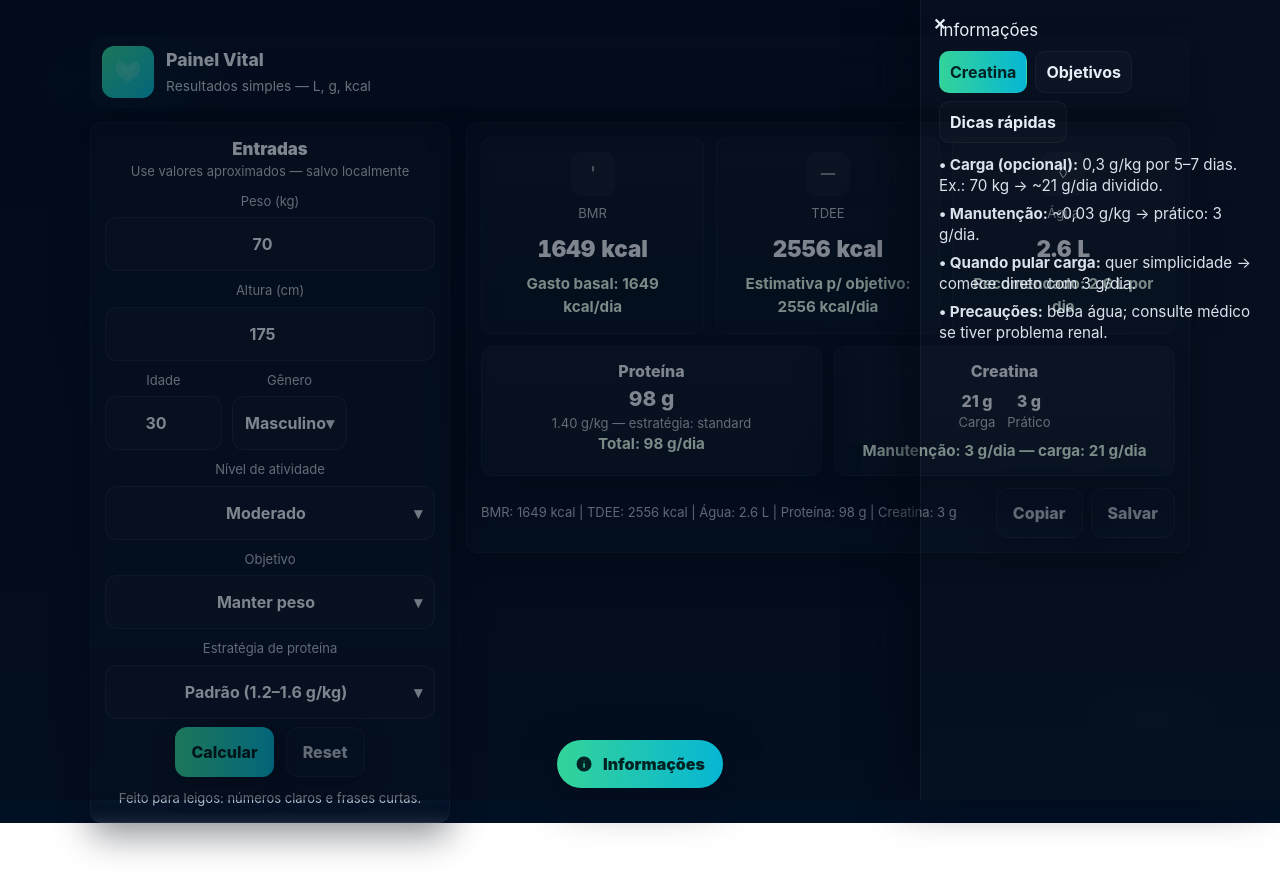
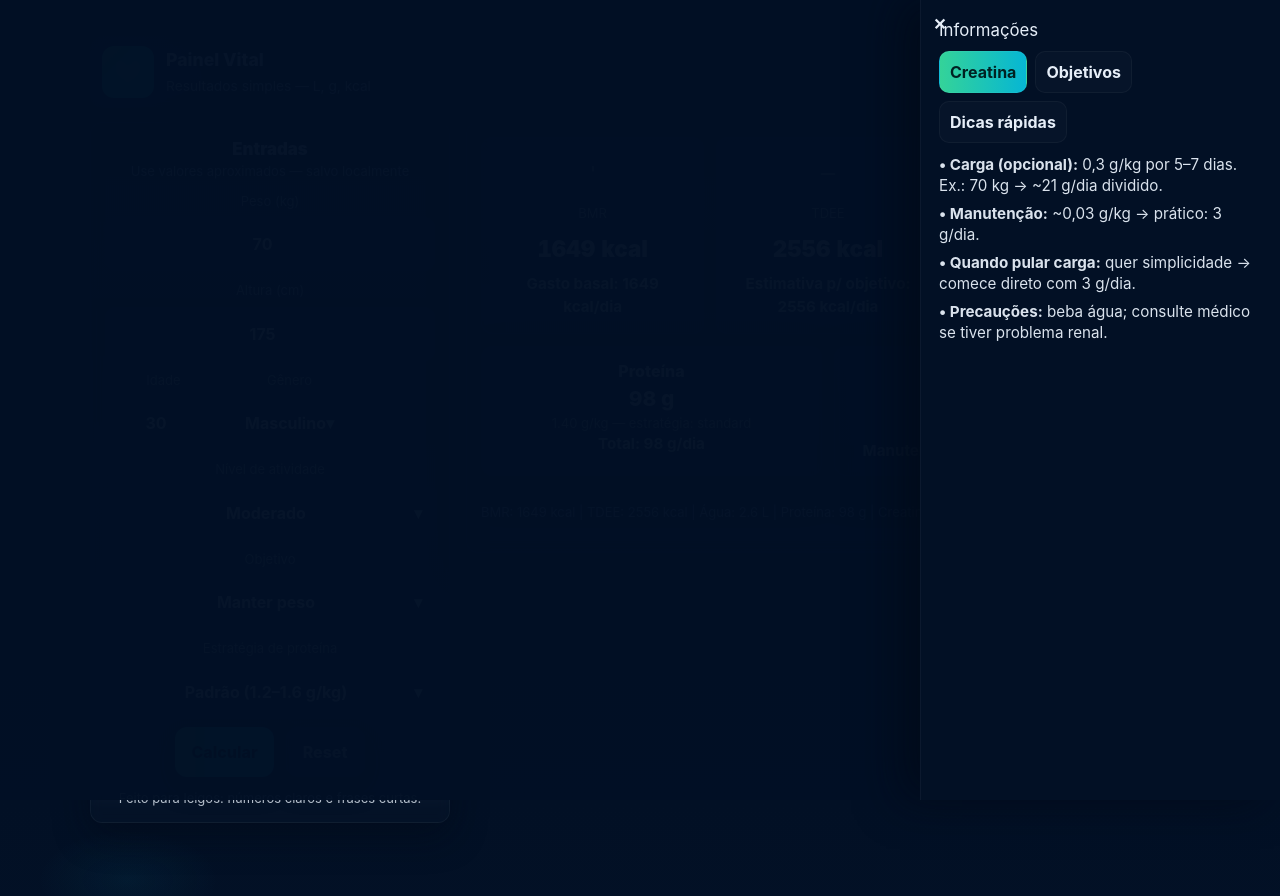
Before and after one commit to devcecel/painel-vital, a plain HTML site: page index.html in a window 1280 px wide. Both pictures are taken after a click on the button "Informações". Before the commit the page ends 823 px from the top, so only its background shows below. Drawn offline with nearby package versions, Linux system fonts and the light colour scheme.

Commit message:
Update index.html

```diff
--- a/index.html
+++ b/index.html
@@ -19,28 +19,27 @@
       linear-gradient(180deg,#021025 0%, #06152b 100%);
     color:#e6eef8; -webkit-font-smoothing:antialiased; box-sizing:border-box;
     padding-top: calc(env(safe-area-inset-top, 20px) + 36px);
-    padding-bottom: calc(env(safe-area-inset-bottom, 12px) + 12px);
     padding-left: 16px; padding-right: 16px; display:flex; align-items:flex-start; justify-content:center;
+    /* when drawer open we add .drawer-open to body to hide the fixed button */
   }
 
-  .wrap{width:100%; max-width:1100px; margin:0 auto; /* sem padding-bottom aqui - botão fora */ }
+  /* give large bottom padding so content never gets covered by fixed button */
+  .wrap{width:100%; max-width:1100px; margin:0 auto; padding-bottom:140px;}
 
   /* header */
-  .topbar{
-    display:flex; gap:12px; align-items:center; position:sticky; top:calc(env(safe-area-inset-top,20px)+8px); z-index:90;
+  .topbar{display:flex; gap:12px; align-items:center; position:sticky; top:calc(env(safe-area-inset-top,20px)+8px); z-index:90;
     background:linear-gradient(180deg, rgba(255,255,255,0.02), rgba(255,255,255,0.01));
-    padding:10px 12px; border-radius:12px; box-shadow:0 10px 30px rgba(2,8,20,0.45); backdrop-filter:blur(6px); margin-bottom:14px;
-  }
+    padding:10px 12px; border-radius:12px; box-shadow:0 10px 30px rgba(2,8,20,0.45); backdrop-filter:blur(6px); margin-bottom:14px;}
   .logo{width:52px;height:52px;border-radius:12px;display:flex;align-items:center;justify-content:center;background:linear-gradient(135deg,var(--accent),var(--accent-2));}
   .title{font-weight:800;font-size:1.1rem;}
   .subtitle{color:rgba(230,238,248,0.82);font-size:0.86rem;margin-top:2px;}
 
-  /* layout */
+  /* layout/cards */
   .grid-main{display:grid;grid-template-columns:1fr;gap:16px;align-items:start;}
   @media(min-width:980px){ .grid-main{grid-template-columns:360px 1fr;} }
   .card{background:linear-gradient(180deg, rgba(255,255,255,0.02), rgba(255,255,255,0.01));border-radius:12px;padding:14px;border:1px solid rgba(255,255,255,0.04);box-shadow:0 12px 36px rgba(2,8,20,0.45);backdrop-filter:blur(6px);}
 
-  /* inputs */
+  /* input styling */
   .input-panel label{display:block;text-align:center;color:var(--muted);margin-bottom:6px;font-size:13px;}
   .input-panel input{width:100%;padding:14px 12px;border-radius:12px;background:rgba(255,255,255,0.02);color:#e6eef8;border:1px solid rgba(255,255,255,0.06);font-weight:700;font-size:16px;text-align:center;}
   .input-row{display:flex;gap:10px;}
@@ -73,10 +72,10 @@
   .custom-select.open .custom-options{display:block;}
   select.native-hidden{display:none !important;}
 
-  /* drawer / info menu */
-  .drawer-backdrop{position:fixed;inset:0;background:rgba(2,6,15,0.45);display:none;z-index:9990;}
+  /* drawer/backdrop: now mostly opaque for readability */
+  .drawer-backdrop{position:fixed;inset:0;background:#021025;opacity:0.98;display:none;z-index:9990;} /* quase sólido */
   .drawer-backdrop.open{display:block;}
-  .drawer{position:fixed;right:0;top:0;height:100%;width:360px;max-width:92vw;background:linear-gradient(180deg,rgba(255,255,255,0.02),rgba(255,255,255,0.01));box-shadow:-20px 0 40px rgba(2,8,20,0.6);padding:18px;border-left:1px solid rgba(255,255,255,0.04);transform:translateX(100%);transition:transform .28s cubic-bezier(.2,.9,.3,1);overflow:auto;z-index:9992;}
+  .drawer{position:fixed;right:0;top:0;height:100%;width:360px;max-width:92vw;background:#021025;box-shadow:-20px 0 40px rgba(2,8,20,0.6);padding:18px;border-left:1px solid rgba(255,255,255,0.04);transform:translateX(100%);transition:transform .28s cubic-bezier(.2,.9,.3,1);overflow:auto;z-index:9992;}
   .drawer.open{transform:translateX(0);}
   .drawer h3{margin:0 0 8px 0;font-size:1.05rem;}
   .drawer .close-drawer{position:absolute;left:12px;top:12px;background:transparent;border:none;color:#e6eef8;font-weight:800;cursor:pointer;}
@@ -86,13 +85,14 @@
   .drawer .content p{margin:8px 0;color:rgba(230,238,248,0.95);line-height:1.35;font-size:0.95rem;}
   .drawer .bullet{margin-left:14px;margin-bottom:6px;color:rgba(230,238,248,0.95);}
 
-  /* BOTÃO FIXO PARA MOBILE (sempre visível) */
+  /* fixed info button (centered at bottom) - visible when drawer closed.
+     body.drawer-open .info-bottom { display:none } will hide it while drawer is open. */
   .info-bottom {
     position:fixed;
     left:50%;
     transform:translateX(-50%);
     bottom: calc(env(safe-area-inset-bottom, 12px) + 12px);
-    z-index:99999; /* muito alto para não ser coberto */
+    z-index:99999;
     background:linear-gradient(90deg,var(--accent),var(--accent-2));
     color:#022;
     padding:12px 18px;
@@ -104,10 +104,10 @@
     align-items:center;
     border: none;
     cursor: pointer;
-    -webkit-tap-highlight-color: rgba(0,0,0,0); /* touch */
+    -webkit-tap-highlight-color: rgba(0,0,0,0);
     touch-action: manipulation;
   }
-  .info-bottom svg { width:18px; height:18px; }
+  body.drawer-open .info-bottom{ display:none; } /* hide button while drawer is open */
 
   @media(max-width:420px){ .info-bottom{bottom: calc(env(safe-area-inset-bottom, 8px) + 10px);padding:10px 14px;} }
 </style>
@@ -280,7 +280,7 @@
     </main>
   </div>
 
-  <!-- DRAWER: info menu -->
+  <!-- Drawer + solid backdrop -->
   <div id="drawerBackdrop" class="drawer-backdrop" aria-hidden="true"></div>
   <aside id="drawer" class="drawer" aria-hidden="true" role="complementary" aria-label="Menu de informações">
     <button id="closeDrawer" class="close-drawer" aria-label="Fechar">✕</button>
@@ -316,13 +316,13 @@
     </div>
   </aside>
 
-  <!-- BOTÃO FIXO (fora do wrap e sempre clicável) -->
+  <!-- FIXED BUTTON (outside wrap, always clickable). Hidden automatically when drawer opens. -->
   <button id="infoBottomBtn" class="info-bottom" title="Abrir informações" aria-haspopup="true" aria-controls="drawer">
     <svg viewBox="0 0 24 24" fill="none" aria-hidden><path d="M12 2a10 10 0 1 0 0 20 10 10 0 0 0 0-20zm.75 6a.75.75 0 1 1-1.5 0 .75.75 0 0 1 1.5 0zM11 11h2v6h-2v-6z" fill="#022"/></svg>
     Informações
   </button>
 
-  <!-- custom select script -->
+  <!-- scripts -->
   <script>
   (function initCustomSelects(){
     const blocks = Array.from(document.querySelectorAll('.custom-select'));
@@ -360,7 +360,6 @@
   })();
   </script>
 
-  <!-- main logic + drawer -->
   <script>
   document.addEventListener('DOMContentLoaded', () => {
     const $ = id => document.getElementById(id);
@@ -431,15 +430,28 @@
       localStorage.setItem('painel_vital_final', JSON.stringify(payload)); saveBtn.textContent='Salvo ✓'; setTimeout(()=> saveBtn.textContent='Salvar',1200);
     });
 
-    // drawer controls
-    function openDrawerFn(){ drawer.classList.add('open'); drawerBackdrop.classList.add('open'); drawer.setAttribute('aria-hidden','false'); drawerBackdrop.setAttribute('aria-hidden','false'); document.body.style.overflow='hidden'; }
-    function closeDrawerFn(){ drawer.classList.remove('open'); drawerBackdrop.classList.remove('open'); drawer.setAttribute('aria-hidden','true'); drawerBackdrop.setAttribute('aria-hidden','true'); document.body.style.overflow=''; }
-    // attach listener to fixed button (guaranteed present)
+    // drawer controls: ensure button always works and hides when drawer open
+    function openDrawerFn(){
+      drawer.classList.add('open');
+      drawerBackdrop.classList.add('open');
+      drawer.setAttribute('aria-hidden','false');
+      drawerBackdrop.setAttribute('aria-hidden','false');
+      document.body.classList.add('drawer-open'); // hides fixed button
+      document.body.style.overflow='hidden';
+    }
+    function closeDrawerFn(){
+      drawer.classList.remove('open');
+      drawerBackdrop.classList.remove('open');
+      drawer.setAttribute('aria-hidden','true');
+      drawerBackdrop.setAttribute('aria-hidden','true');
+      document.body.classList.remove('drawer-open');
+      document.body.style.overflow='';
+    }
     infoBottomBtn.addEventListener('click', openDrawerFn);
     closeDrawer.addEventListener('click', closeDrawerFn);
     drawerBackdrop.addEventListener('click', closeDrawerFn);
 
-    // tab logic
+    // tabs
     const tabs = Array.from(document.querySelectorAll('.drawer .tab'));
     function activateTab(name){
       tabs.forEach(t => t.classList.toggle('active', t.dataset.tab===name));
@@ -453,7 +465,7 @@
       if(s){ const p = JSON.parse(s); if(p.weight) weightEl.value = p.weight; if(p.height) heightEl.value = p.height; if(p.age) ageEl.value = p.age; if(p.gender) genderEl.value = p.gender; if(p.activity) activityEl.value = p.activity; if(p.goal) goalEl.value = p.goal; if(p.proteinStrategy) proteinStrategyEl.value = p.proteinStrategy; if(p.lastCalc){ window.__lastCalc=p.lastCalc; brief.textContent = buildSummary(p.lastCalc);} }
     }catch(e){/* ignore */ }
 
-    // initial render
+    // initial
     calculateAndRender();
   });
   </script>
```
